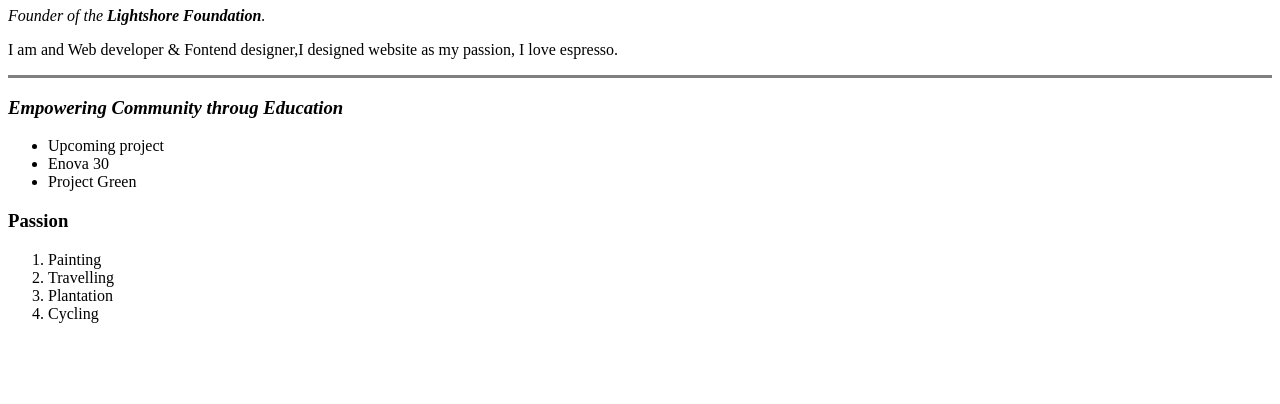
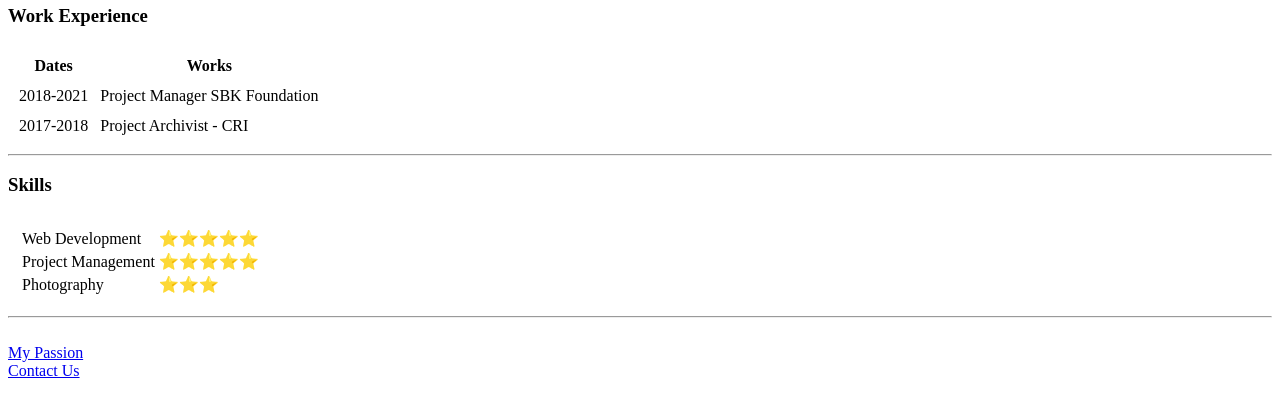
Before and after one commit to sultanaraziamst/Datacloud, a plain HTML site: page index.html in a window 1280 px wide. Shown: the part 396-800 px from the top of the page. Drawn offline with Linux system fonts and the light colour scheme.

Commit message:
add initial basic information

```diff
--- a/index.html
+++ b/index.html
@@ -7,29 +7,70 @@
 </head>
 
 <body>
-  <<img src="https://scontent.fdac24-1.fna.fbcdn.net/v/t1.6435-9/104178626_2698005263809550_3892393007630935626_n.jpg?_nc_cat=103&ccb=1-3&_nc_sid=174925&_nc_ohc=Efq_arIHD1QAX9pq-8N&_nc_ht=scontent.fdac24-1.fna&oh=2fb9fb434f091d0617b5b45f87a4992d&oe=60F6AF8A" alt="Sultana profile photo">
-  <center>
-    <hr size="3" noshade />
-  </center>
-  <h1>MST Sultana Razia</h1>
-  <p><em>Founder of the <strong>Lightshore Foundation</strong>.</em></p>
-  <p>I am and Web developer & Fontend designer,I designed website as my passion, I love espresso. </p>
-  <hr size="3" noshade />
+  <table cellspacing="20">
+
+    <tr>
+      <td><img src="images/Razia.jpeg" alt="Sultana profile photo"></td>
+      <td>
+        <h1>MST Sultana Razia</h1>
+        <p><em>Computer Engineer</em></p>
+        <p><em>Founder of the <strong><a href="https://ulab.edu.bd/"> Lightshore Foundation</a></strong>.</em></p>
+        <p>I am and Web developer & Fontend designer,I designed website as my passion, I love espresso. </p>
+        <hr size="1" noshade />
+    </tr>
+  </table>
+  <hr>
+
   <h3><em> Empowering Community throug Education</em></h3>
   <ul>
     <li>Upcoming project </li>
     <li> Enova 30</li>
     <li> Project Green </li>
   </ul>
-  <h3> Passion </h3>
-  <ol>
-    <li> Painting </li>
-    <li> Travelling </li>
-    <li> Plantation </li>
-    <li>Cycling</li>
-  </ol>
-
-
+  <hr>
+  <h3>Work Experience</h3>
+  <table <table cellspacing="10">
+    <tr>
+      <th>Dates</th>
+      <th>Works</th>
+    </tr>
+    <tr>
+      <td> 2018-2021</td>
+      <td>Project Manager SBK Foundation</td>
+    </tr>
+    <tr>
+      <td>2017-2018</td>
+      <td>Project Archivist - CRI</td>
+    </tr>
+  </table>
+  <hr>
+  <h3>Skills</h3>
+  <table <table cellspacing="10">
+    <tr>
+      <td>
+        <table>
+          <td> Web Development</td>
+          <td> ⭐⭐⭐⭐⭐</td>
+        </tr>
+    <tr>
+      <td> Project Management</td>
+      <td> ⭐⭐⭐⭐⭐</td>
+    </tr>
+    <tr>
+      <td> Photography</td>
+      <td> ⭐⭐⭐</td>
+    </tr>
+    </tr>
+  </table>
+  </td>
+  </td>
+  </tr>
+  </table>
+  <hr >
+  <br />
+  <a href="Passion.html">My Passion</a>
+<br />
+  <a href="Contact -me.html">Contact Us</a>
 </body>
 
 </html>
```
Also changed, not shown: Contact -me.html (added, +25 -0 lines), Passion.html (added, +17 -0 lines).
